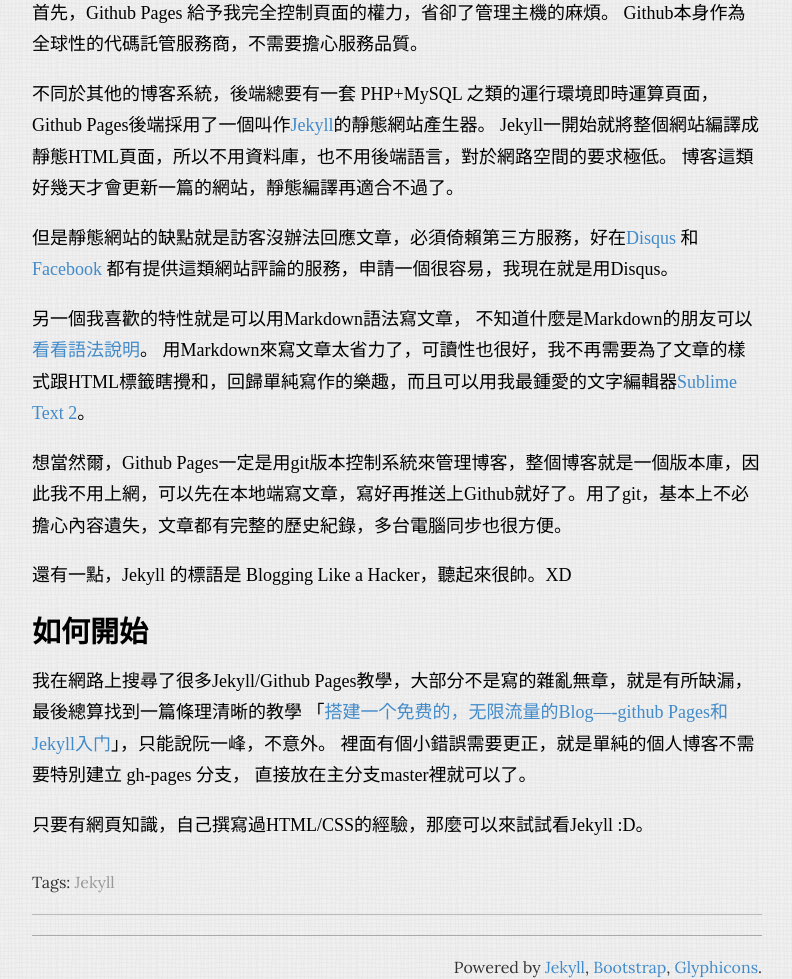
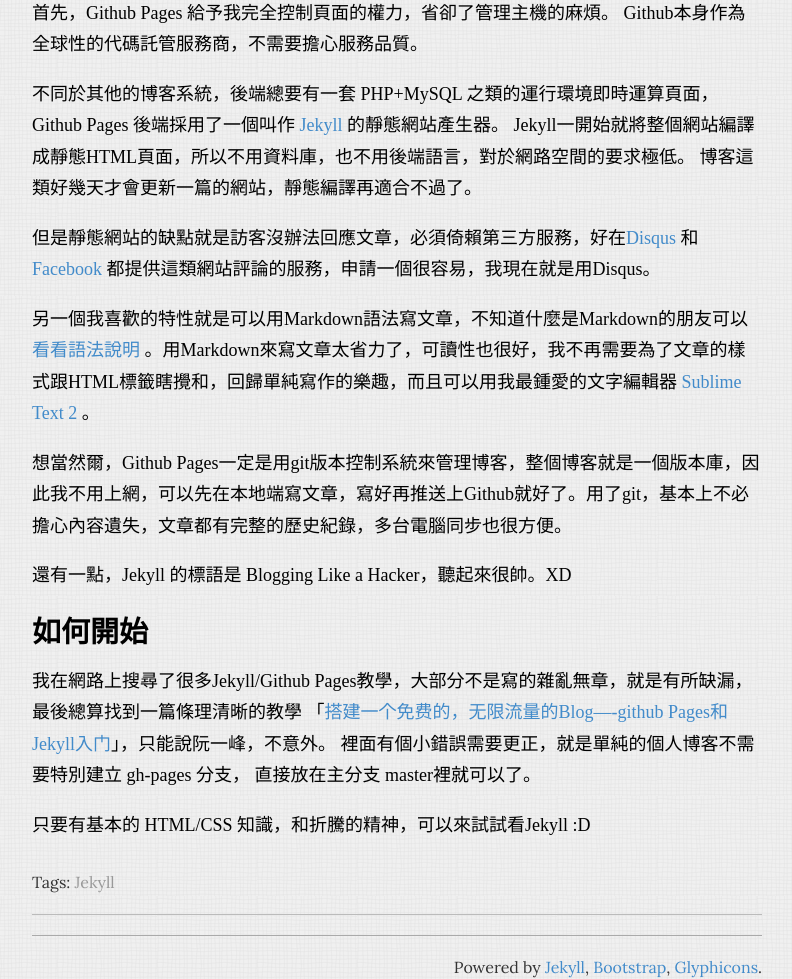
Before and after one commit to sndnvaps/sndnvaps.github.io, a Jekyll site: the page built from _posts/2012-12-16-Blogging-Like-a-Hacker-Github-Pages.md, in a window 1280 px wide and 1400 px high, scrolled down 583 px. Shown: the part 421-1400 px from the top of the window, without its empty margins (243-1035 px from the left). Built offline with Jekyll 4.4.1, drawn with Linux system fonts in a browser that asks for light colours; Markdown is read by kramdown in place of the engine named in the settings; comment, search, counter and statistics services are not loaded.

Commit message:
Updated 2012-12-16-Blogging-Like-a-Hacker-Github-Pages.md

```diff
--- a/_posts/2012-12-16-Blogging-Like-a-Hacker-Github-Pages.md
+++ b/_posts/2012-12-16-Blogging-Like-a-Hacker-Github-Pages.md
@@ -10,11 +10,11 @@ published: true
 
 ### 為什麼要用 Github Pages? ###
 
-遇見Github Page之前我定居在 [Blogger]()，斷斷續續不是很認真的寫了四年左右的博客，除了一些小缺點，像貼程式碼時老是跟我抱怨`<iostream>`不是合法的 HTML 標籤外，還算滿意 Blogger 的服務。畢竟要找到比 Blogger 更好的平台也不容易。
+遇見Github Page之前我定居在 [Blogger][0] ，斷斷續續不是很認真的寫了四年左右的博客，除了一些小缺點，像貼程式碼時老是跟我抱怨`<iostream>`不是合法的 HTML 標籤外，還算滿意 Blogger 的服務。畢竟要找到比 Blogger 更好的平台也不容易。
 
 但是身為一個程式設計師，總想要對自己的Blog有更多、更多的控制權。我曾經試著自己架設伺服器，不過養機器實在太過麻煩，離開學校之後博客該何去何從也沒個底，就不了了之。
 
-所以當我看見 [Github Pages](http://pages.github.com/) 時眼睛一亮，馬上就發覺這就是我想要的博客系統:
+所以當我看見 [Github Pages][1] 時眼睛一亮，馬上就發覺這就是我想要的博客系統:
 
 ![Flickr from http://www.flickr.com/photos/39553261@N08/](http://farm4.staticflickr.com/3035/4059882973_f5f33b1eff.jpg)
 
@@ -22,16 +22,13 @@ published: true
 Github本身作為全球性的代碼託管服務商，不需要擔心服務品質。
 
 不同於其他的博客系統，後端總要有一套 PHP+MySQL 之類的運行環境即時運算頁面，
-Github Pages後端採用了一個叫作[Jekyll](https://github.com/mojombo/jekyll)的靜態網站產生器。
+Github Pages 後端採用了一個叫作 [Jekyll][2] 的靜態網站產生器。
 Jekyll一開始就將整個網站編譯成靜態HTML頁面，所以不用資料庫，也不用後端語言，對於網路空間的要求極低。
 博客這類好幾天才會更新一篇的網站，靜態編譯再適合不過了。
 
-但是靜態網站的缺點就是訪客沒辦法回應文章，必須倚賴第三方服務，好在[Disqus](http://disqus.com) 和 [Facebook](http://developers.facebook.com/docs/reference/plugins/comments/)
-都有提供這類網站評論的服務，申請一個很容易，我現在就是用Disqus。
+但是靜態網站的缺點就是訪客沒辦法回應文章，必須倚賴第三方服務，好在[Disqus][3] 和 [Facebook][4] 都提供這類網站評論的服務，申請一個很容易，我現在就是用Disqus。
 
-另一個我喜歡的特性就是可以用Markdown語法寫文章，
-不知道什麼是Markdown的朋友可以[看看語法說明](http://markdown.tw)。
-用Markdown來寫文章太省力了，可讀性也很好，我不再需要為了文章的樣式跟HTML標籤瞎攪和，回歸單純寫作的樂趣，而且可以用我最鍾愛的文字編輯器[Sublime Text 2](http://www.sublimetext.com/)。
+另一個我喜歡的特性就是可以用Markdown語法寫文章，不知道什麼是Markdown的朋友可以[看看語法說明][5] 。用Markdown來寫文章太省力了，可讀性也很好，我不再需要為了文章的樣式跟HTML標籤瞎攪和，回歸單純寫作的樂趣，而且可以用我最鍾愛的文字編輯器 [Sublime Text 2][6] 。
 
 想當然爾，Github Pages一定是用git版本控制系統來管理博客，整個博客就是一個版本庫，因此我不用上網，可以先在本地端寫文章，寫好再推送上Github就好了。用了git，基本上不必擔心內容遺失，文章都有完整的歷史紀錄，多台電腦同步也很方便。
 
@@ -41,8 +38,14 @@ Jekyll一開始就將整個網站編譯成靜態HTML頁面，所以不用資料
 
 我在網路上搜尋了很多Jekyll/Github Pages教學，大部分不是寫的雜亂無章，就是有所缺漏， 最後總算找到一篇條理清晰的教學
 「[搭建一个免费的，无限流量的Blog----github Pages和Jekyll入门](http://www.ruanyifeng.com/blog/2012/08/blogging_with_jekyll.html)」，只能說阮一峰，不意外。
-裡面有個小錯誤需要更正，就是單純的個人博客不需要特別建立 gh-pages 分支， 直接放在主分支master裡就可以了。
+裡面有個小錯誤需要更正，就是單純的個人博客不需要特別建立 gh-pages 分支， 直接放在主分支 master裡就可以了。
 
-只要有網頁知識，自己撰寫過HTML/CSS的經驗，那麼可以來試試看Jekyll :D。
+只要有基本的 HTML/CSS 知識，和折騰的精神，可以來試試看Jekyll :D
 
 [0]: http://chchwy.blogspot.tw/ "Blogger 調和的靈感"
+[1]: http://pages.github.com/ "Github Pages"
+[2]: http://jekyllrb.com/ "Jekyll"
+[3]: http://disqus.com "Disqus"
+[4]: http://developers.facebook.com/docs/reference/plugins/comments/ "Facebook comments"
+[5]: http://markdown.tw "Markdown Syntax"
+[6]: http://www.sublimetext.com/ "Sublime Text"
```
